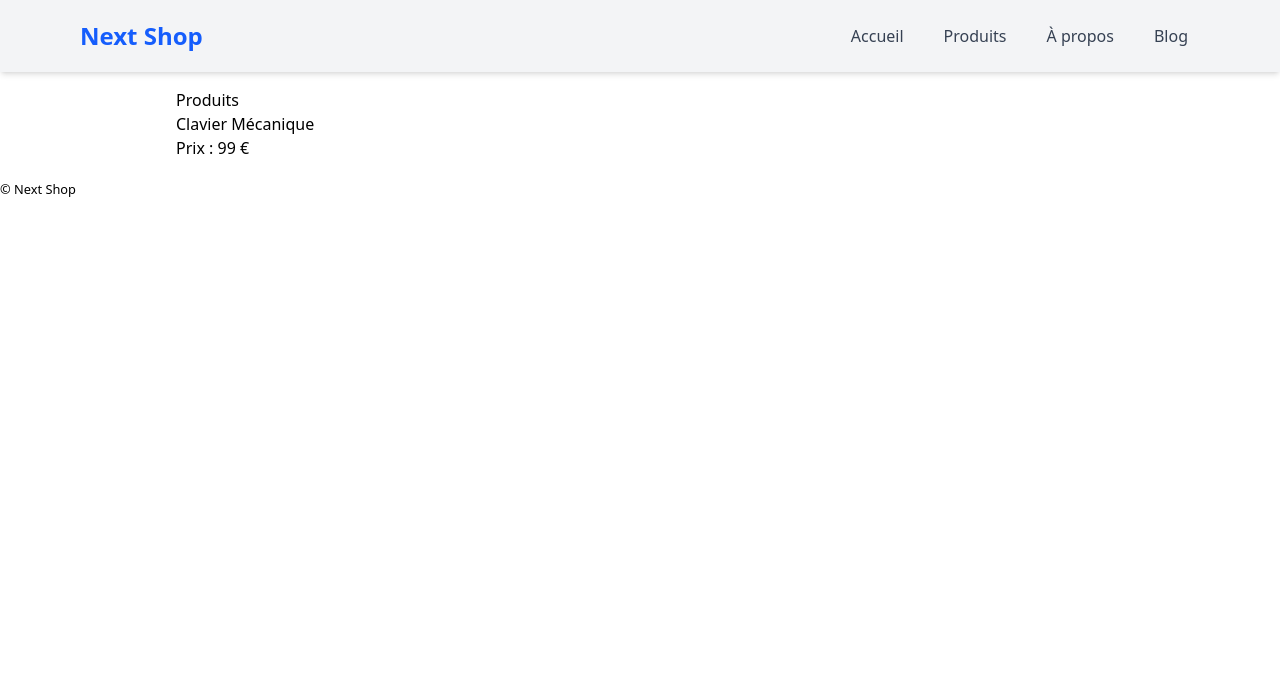
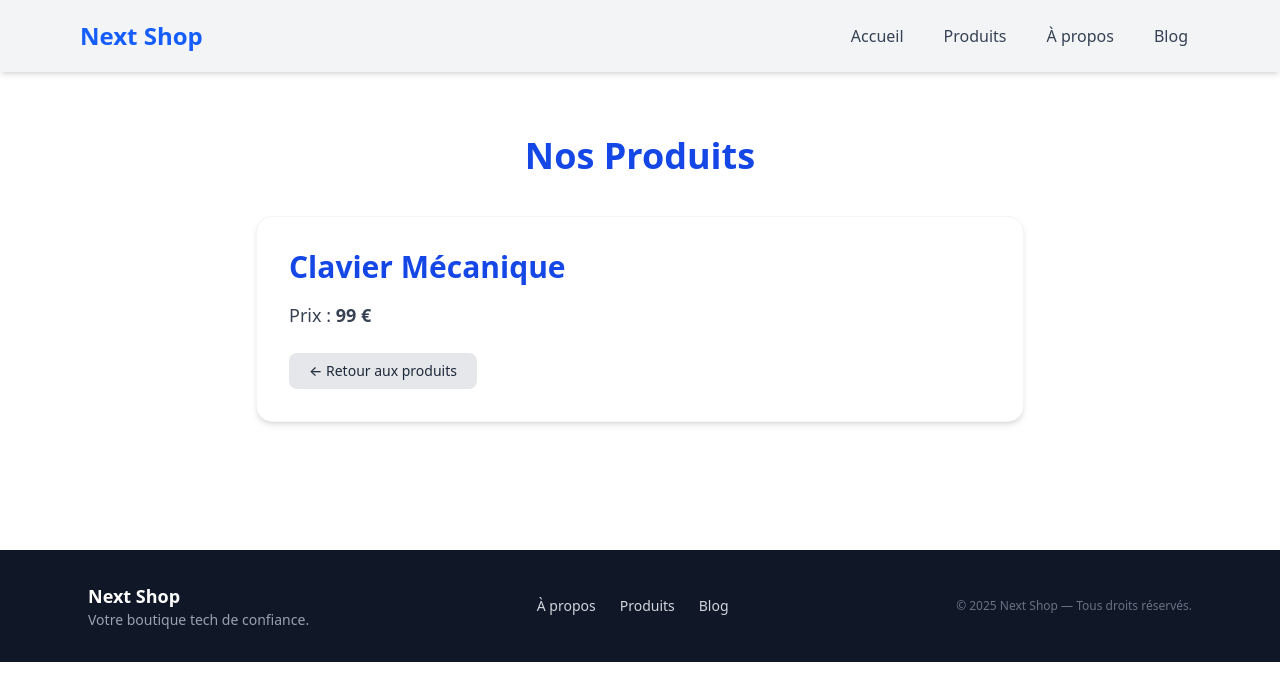
Before and after one commit to rhayedev/next-ecoshop, a Next.js app: page /products/1 in a window 1280 px wide. Shown: the top 700 px of the page. Built offline with nearby package versions, Linux system fonts and the light colour scheme.

Commit message:
upgrade: css enhancement

```diff
--- a/src/app/products/[id]/page.tsx
+++ b/src/app/products/[id]/page.tsx
@@ -1,21 +1,48 @@
+import Link from 'next/link';
 import { Products } from '@/lib/products';
 import { notFound } from 'next/navigation';
+import type { Metadata } from 'next';
 
 type Props = { params: { id: string } };
 
-export async function generateMetadata({ params }: Props) {
-	const p = Products.get(params.id);
-	if (!p) return { title: 'Produit introuvable — Next Shop' };
-	return { title: `${p.name} — Next Shop`, description: `Acheter ${p.name} à ${p.price} €` };
+async function getProduct(id: string) {
+	return new Promise((resolve) => {
+		setTimeout(() => {
+			resolve(Products.get(id));
+		}, 200);
+	});
 }
 
-export default function ProductDetail({ params }: Props) {
-	const product = Products.get(params.id);
+export async function generateMetadata({ params }: Props): Promise<Metadata> {
+	const p = (await getProduct(params.id)) as Awaited<ReturnType<typeof Products.get>>;
+	if (!p) {
+		return {
+			title: 'Produit introuvable — Next Shop',
+			description: 'Le produit demandé est introuvable.',
+		};
+	}
+	return {
+		title: `${p.name} — Next Shop`,
+		description: `Acheter ${p.name} à ${p.price} €`,
+	};
+}
+
+export default async function ProductDetail({ params }: Props) {
+	const product = (await getProduct(params.id)) as Awaited<ReturnType<typeof Products.get>>;
 	if (!product) notFound();
+
 	return (
-		<>
-			<h3>{product.name}</h3>
-			<p>Prix : {product.price} €</p>
-		</>
+		<article className="max-w-3xl mx-auto bg-white rounded-2xl shadow-md p-8 border border-gray-100">
+			<h3 className="text-3xl font-bold text-blue-700 mb-4">{product.name}</h3>
+			<p className="text-gray-700 text-lg mb-6">
+				Prix : <span className="font-semibold">{product.price} €</span>
+			</p>
+			<Link
+				href="/products"
+				className="inline-block px-5 py-2 bg-gray-200 text-gray-800 rounded-lg text-sm font-medium hover:bg-gray-300 transition-colors"
+			>
+				← Retour aux produits
+			</Link>
+		</article>
 	);
 }
--- a/src/app/products/layout.tsx
+++ b/src/app/products/layout.tsx
@@ -1,7 +1,9 @@
 export default function ProductsLayout({ children }: { children: React.ReactNode }) {
 	return (
-		<section>
-			<h2>Produits</h2>
+		<section className="max-w-7xl mx-auto px-8 py-12">
+			<h2 className="text-4xl font-extrabold text-blue-700 mb-10 text-center">
+				Nos Produits
+			</h2>
 			{children}
 		</section>
 	);
--- a/src/app/products/page.tsx
+++ b/src/app/products/page.tsx
@@ -8,12 +8,22 @@ export const metadata = {
 
 export default function ProductsPage() {
 	const products = Products.list();
+
 	return (
-		<ul>
+		<ul className="grid grid-cols-1 sm:grid-cols-2 lg:grid-cols-3 gap-10">
 			{products.map((p) => (
-				<li key={p.id}>
-					<Link href={`/products/${p.id}`}>
-						{p.name} — {p.price} €
+				<li
+					key={p.id}
+					className="bg-white rounded-2xl shadow-lg border border-gray-100 hover:shadow-xl transition-shadow"
+				>
+					<Link href={`/products/${p.id}`} className="block p-8">
+						<h3 className="text-2xl font-semibold text-gray-800 mb-3">{p.name}</h3>
+						<p className="text-gray-600 mb-6 text-lg">
+							Prix : <span className="font-semibold">{p.price} €</span>
+						</p>
+						<span className="inline-block px-5 py-2 bg-blue-600 text-white rounded-lg text-sm font-medium hover:bg-blue-700 transition-colors">
+							Voir le produit
+						</span>
 					</Link>
 				</li>
 			))}
--- a/src/components/Footer.tsx
+++ b/src/components/Footer.tsx
@@ -1,7 +1,28 @@
 export default function Footer() {
 	return (
-		<footer className="site-footer">
-			<small>© Next Shop</small>
+		<footer className="bg-gray-900 text-gray-300 py-8 mt-16">
+			<div className="max-w-6xl mx-auto px-6 flex flex-col md:flex-row items-center justify-between gap-4">
+				<div className="text-center md:text-left">
+					<h3 className="text-lg font-semibold text-white">Next Shop</h3>
+					<p className="text-sm text-gray-400">Votre boutique tech de confiance.</p>
+				</div>
+
+				<nav className="flex space-x-6 text-sm">
+					<a href="/about" className="hover:text-white transition-colors">
+						À propos
+					</a>
+					<a href="/products" className="hover:text-white transition-colors">
+						Produits
+					</a>
+					<a href="/blog" className="hover:text-white transition-colors">
+						Blog
+					</a>
+				</nav>
+
+				<small className="text-gray-500 text-xs">
+					© {new Date().getFullYear()} Next Shop — Tous droits réservés.
+				</small>
+			</div>
 		</footer>
 	);
 }
```
